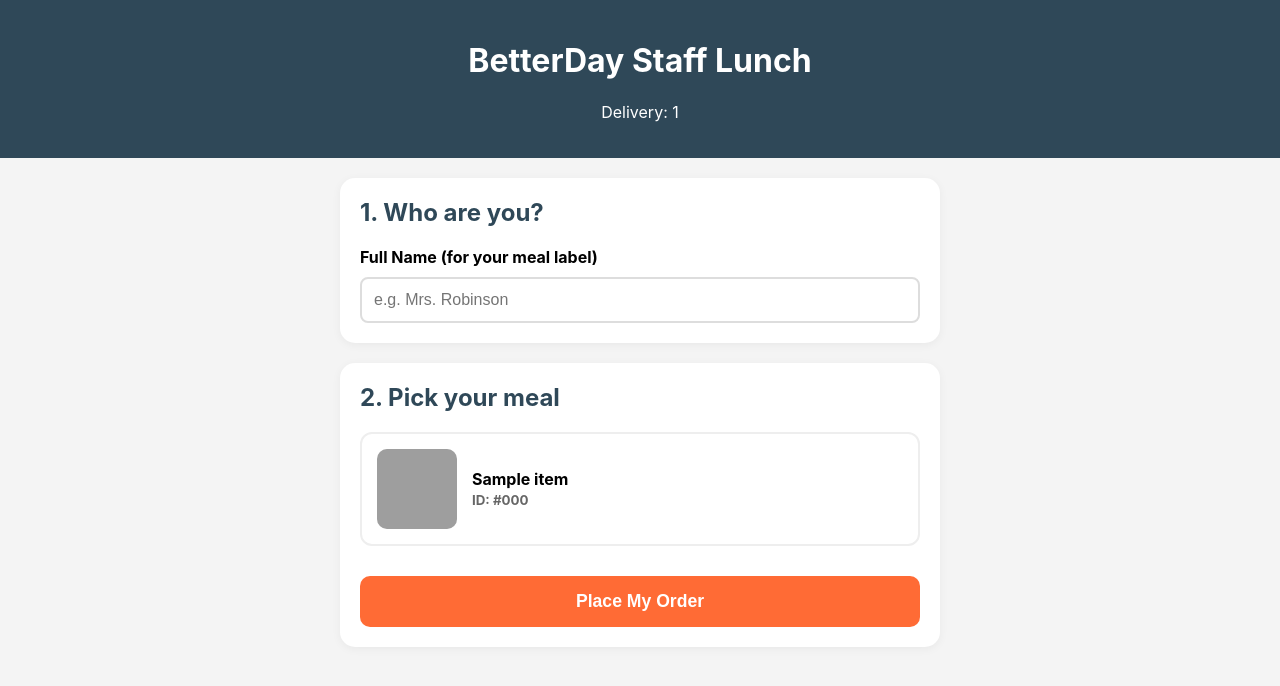
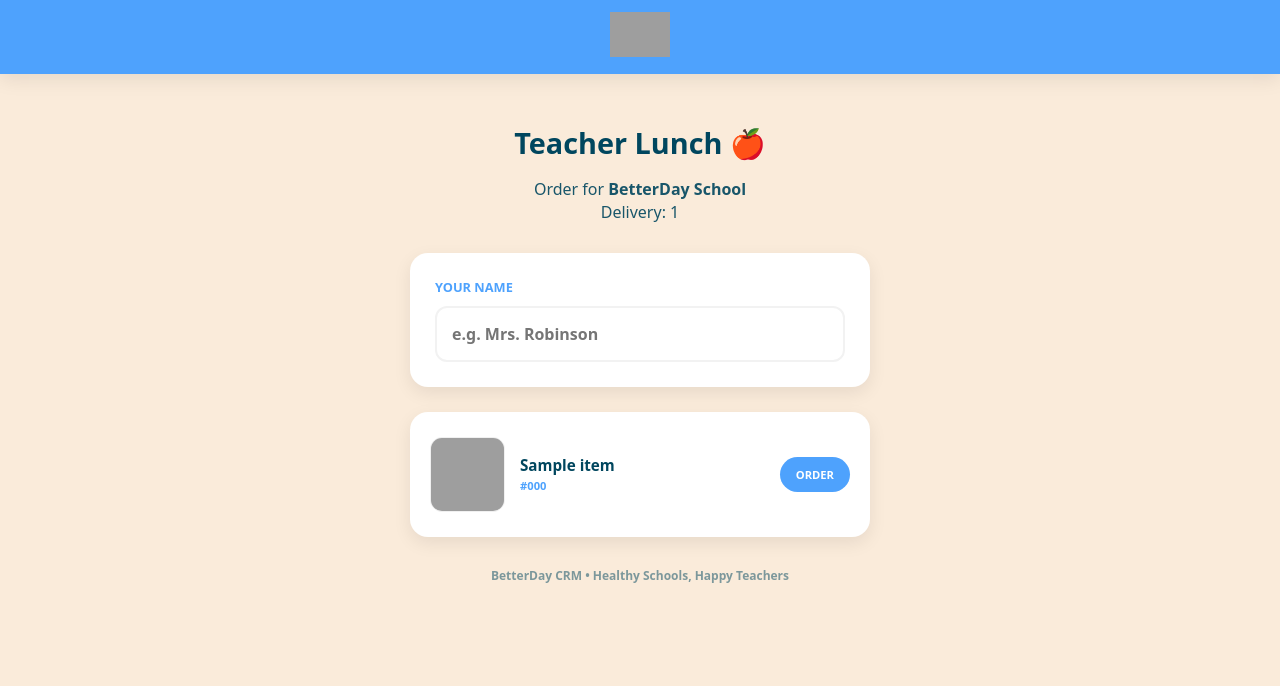
Before and after one commit to conner-kadz/betterday-app, a Flask app: page /order/1 in a window 1280 px wide. Shown: the top 686 px of the page. Run offline with Flask 3, Linux system fonts and the light colour scheme; a database or web service that is not in the repository returns one stand-in record (values such as "Sample title"); data that the repository does not hold is empty; grey boxes are pictures that could not be loaded.

Commit message:
Update orderform.html

```diff
--- a/templates/orderform.html
+++ b/templates/orderform.html
@@ -1,72 +1,122 @@
 <!DOCTYPE html>
-<html lang="en">
+<html>
 <head>
-    <meta charset="UTF-8">
-    <meta name="viewport" content="width=device-width, initial-scale=1.0">
-    <title>Order Your BetterDay Lunch</title>
+    <title>BetterDay Teacher Order</title>
+    <meta name="viewport" content="width=device-width, initial-scale=1">
     <style>
-        :root { --primary: #ff6b35; --secondary: #2f4858; --bg: #ffffff; }
-        body { font-family: -apple-system, BlinkMacSystemFont, sans-serif; background: #f4f4f4; margin: 0; padding: 0; }
-        .header { background: var(--secondary); color: white; padding: 20px; text-align: center; }
-        .container { max-width: 600px; margin: 0 auto; padding: 20px; }
+        :root {
+            --primary: #4ea2fd;    --accent: #faebda;
+            --dark: #00465e;       --bus-yellow: #ffd54f;
+            --status-open: #27ae60; --radius-lg: 18px;
+            --shadow: 0 6px 18px rgba(0, 0, 0, 0.08);
+            --error-red: #e74c3c;
+        }
+        * { box-sizing: border-box; font-family: system-ui, -apple-system, sans-serif; }
+        body { margin: 0; background: var(--accent); color: var(--dark); padding-bottom: 50px; }
 
-        .card { background: white; border-radius: 15px; padding: 20px; margin-bottom: 20px; box-shadow: 0 2px 10px rgba(0,0,0,0.05); }
+        .app-header {
+            background: var(--primary);
+            padding: 12px 24px;
+            display: flex;
+            justify-content: center;
+            align-items: center;
+            box-shadow: var(--shadow);
+        }
 
-        h2 { color: var(--secondary); margin-top: 0; }
-        label { display: block; font-weight: bold; margin-bottom: 10px; }
-        input[type="text"] { width: 100%; padding: 12px; border: 2px solid #ddd; border-radius: 8px; box-sizing: border-box; font-size: 1rem; }
+        .app-main { padding: 30px 20px; max-width: 500px; margin: 0 auto; }
 
-        .menu-grid { display: grid; grid-template-columns: 1fr; gap: 15px; margin-top: 20px; }
-        .menu-item { border: 2px solid #eee; border-radius: 12px; padding: 15px; cursor: pointer; transition: 0.2s; position: relative; }
-        .menu-item:hover { border-color: var(--primary); }
+        .intro-section { text-align: center; margin-bottom: 30px; }
+        .intro-section h1 { font-size: 1.8rem; font-weight: 800; margin-bottom: 8px; }
+        .intro-section p { font-size: 1rem; opacity: 0.9; font-weight: 400; line-height: 1.4; }
 
-        /* The Secret Sauce: Hidden Radio Buttons */
-        input[type="radio"] { position: absolute; opacity: 0; }
-        input[type="radio"]:checked + .item-content { color: var(--primary); }
-        input[type="radio"]:checked + .item-content::before { content: '✓ '; font-weight: bold; }
+        .name-card {
+            background: white; border-radius: var(--radius-lg); padding: 25px;
+            box-shadow: var(--shadow); margin-bottom: 25px;
+        }
+        .name-card label { display: block; font-weight: 800; margin-bottom: 10px; font-size: 0.8rem; color: var(--primary); }
+        .name-input {
+            width: 100%; padding: 15px; border-radius: 12px; border: 2px solid #f2f2f2;
+            font-size: 1rem; font-weight: 600; outline: none; transition: border-color 0.3s;
+        }
+        .name-input:focus { border-color: var(--primary); }
 
-        .item-content { display: flex; align-items: center; gap: 15px; }
-        .item-img { width: 80px; height: 80px; border-radius: 10px; object-fit: cover; background: #eee; }
+        .booking-list {
+            background: white; border-radius: var(--radius-lg); padding: 10px 20px; box-shadow: var(--shadow);
+        }
 
-        button.submit { width: 100%; background: var(--primary); color: white; border: none; padding: 15px; border-radius: 10px; font-size: 1.1rem; font-weight: bold; margin-top: 20px; cursor: pointer; }
+        .meal-row { display: flex; align-items: center; padding: 15px 0; border-bottom: 1px solid #f2f2f2; gap: 15px; }
+        .meal-row:last-child { border-bottom: none; }
+
+        .meal-img {
+            width: 75px; height: 75px; border-radius: 12px; object-fit: cover;
+            background: #eee; border: 1px solid #f0f0f0;
+        }
+
+        .meal-info { flex-grow: 1; }
+        .meal-name { font-weight: 800; font-size: 0.95rem; margin-bottom: 4px; line-height: 1.2; }
+        .meal-id { font-size: 0.7rem; font-weight: 900; color: var(--primary); }
+
+        .btn-order {
+            background: var(--primary); color: white; border: none; padding: 10px 16px;
+            border-radius: 99px; font-weight: 800; font-size: 0.7rem;
+            text-transform: uppercase; cursor: pointer;
+        }
+
+        .footer-note { text-align: center; margin-top: 30px; font-size: 0.75rem; opacity: 0.5; font-weight: 700; }
     </style>
 </head>
 <body>
+    <header class="app-header">
+        <a href="/">
+            <img src="https://www.eatbetterday.ca/cdn/shop/files/Logo_White_300x.png" alt="BetterDay Logo" style="height: 45px;">
+        </a>
+    </header>
 
-<div class="header">
-    <h1>BetterDay Staff Lunch</h1>
-    <p>Delivery: {{ delivery_date }}</p>
-</div>
-
-<div class="container">
-    <form action="/submit-order" method="POST">
-        <div class="card">
-            <h2>1. Who are you?</h2>
-            <label for="teacher_name">Full Name (for your meal label)</label>
-            <input type="text" id="teacher_name" name="teacher_name" placeholder="e.g. Mrs. Robinson" required>
+    <main class="app-main">
+        <div class="intro-section">
+            <h1>Teacher Lunch 🍎</h1>
+            <p>Order for <b>{{ school_name }}</b><br>Delivery: {{ delivery_date }}</p>
         </div>
 
-        <div class="card">
-            <h2>2. Pick your meal</h2>
-            <div class="menu-grid">
+        <form action="/submit-order" method="POST" id="orderForm">
+            <input type="hidden" name="delivery_date" value="{{ delivery_date }}">
+            <input type="hidden" name="school_name" value="{{ school_name }}">
+
+            <div class="name-card">
+                <label for="teacher_name">YOUR NAME</label>
+                <input type="text" name="teacher_name" id="teacher_name" class="name-input" placeholder="e.g. Mrs. Robinson" required>
+            </div>
+
+            <div class="booking-list">
+                {% if not menu %}
+                    <p style="text-align:center; padding: 20px;">No meals found for this date.</p>
+                {% endif %}
+
                 {% for item in menu %}
-                <label class="menu-item">
-                    <input type="radio" name="meal_id" value="{{ item.id }}" required>
-                    <div class="item-content">
-                        <img src="https://eatbetterday.ca/data/meals/{{ item.id }}.jpg" class="item-img" onerror="this.src='https://via.placeholder.com/80?text=Meal'">
-                        <div>
-                            <strong>{{ item.name }}</strong><br>
-                            <small style="color: #666;">ID: #{{ item.id }}</small>
-                        </div>
+                <div class="meal-row">
+                    <img src="https://www.eatbetterday.ca/cdn/shop/files/{{ item.id }}.jpg" class="meal-img" alt="{{ item.name }}" onerror="this.src='https://via.placeholder.com/150?text=BetterDay'">
+                    <div class="meal-info">
+                        <div class="meal-name">{{ item.name }}</div>
+                        <div class="meal-id">#{{ item.id }}</div>
                     </div>
-                </label>
+                    <button type="submit" name="meal_id" value="{{ item.id }}" class="btn-order">Order</button>
+                </div>
                 {% endfor %}
             </div>
+        </form>
 
-            <button type="submit" class="submit">Place My Order</button>
-        </div>
-    </form>
-</div>
+        <p class="footer-note">BetterDay CRM • Healthy Schools, Happy Teachers</p>
+    </main>
 
+    <script>
+        document.getElementById('orderForm').onsubmit = function() {
+            var name = document.getElementById('teacher_name').value;
+            if (!name.trim()) {
+                alert("Please enter your name first!");
+                return false;
+            }
+            return true;
+        };
+    </script>
 </body>
 </html>
```
